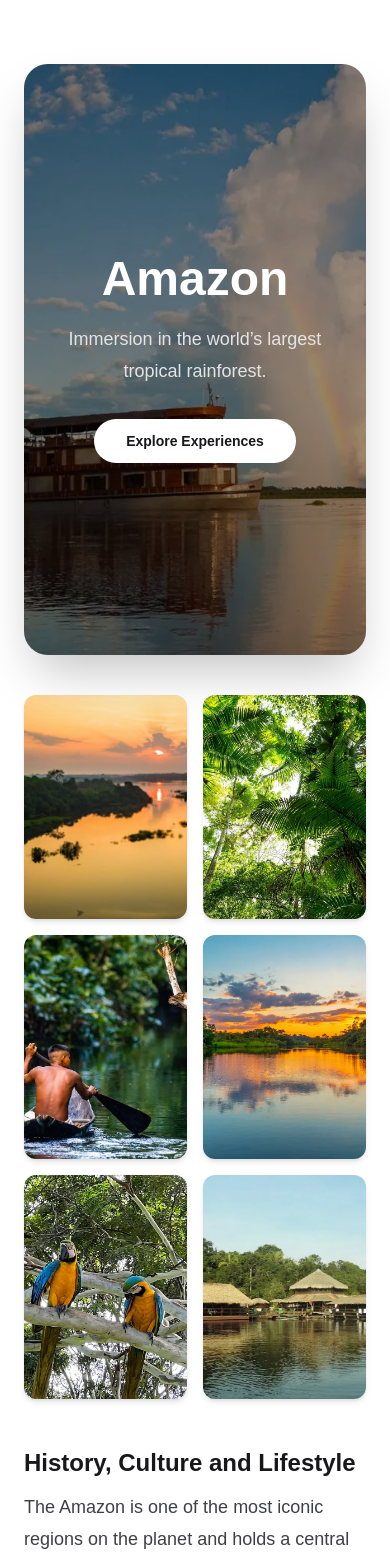
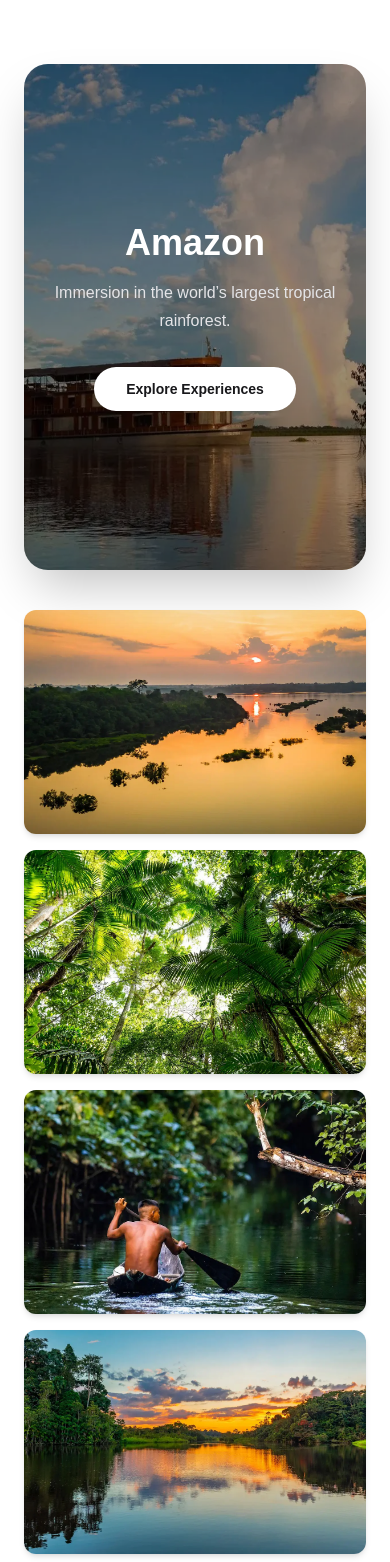
Before and after one commit to renatovvjr/brazil-premium-travel, a React (Vite) app: page /destino/amazon in a window 390 px wide. Shown: the top 1562 px of the page. Built offline with nearby package versions, Linux system fonts and the light colour scheme; no server answers.

Commit message:
Improved mobile responsiveness and hero section layout

```diff
--- a/src/DestinationPage.jsx
+++ b/src/DestinationPage.jsx
@@ -293,7 +293,7 @@ export default function DestinationPage() {
   return (
     <div className="min-h-screen bg-white px-6 py-16 text-zinc-900">
       <div className="mx-auto max-w-5xl">
-        <div className="relative h-[70vh] overflow-hidden rounded-3xl shadow-2xl">
+        <div className="relative h-[60vh] overflow-hidden rounded-3xl shadow-2xl md:h-[70vh]">
           <img
             src={destination.hero}
             alt={destination.title}
@@ -303,11 +303,11 @@ export default function DestinationPage() {
           <div className="absolute inset-0 bg-black/40" />
 
           <div className="absolute inset-0 flex flex-col items-center justify-center px-6 text-center text-white">
-            <h1 className="text-5xl font-semibold md:text-7xl">
+            <h1 className="text-4xl font-semibold md:text-7xl">
               {destination.title}
             </h1>
 
-            <p className="mt-5 max-w-2xl text-lg leading-8 text-zinc-200 md:text-2xl">
+            <p className="mt-4 max-w-2xl text-base leading-7 text-zinc-200 md:mt-5 md:text-2xl md:leading-8">
               {destination.subtitle}
             </p>
 
@@ -320,7 +320,7 @@ export default function DestinationPage() {
           </div>
         </div>
 
-        <div className="mt-10 grid grid-cols-2 gap-4 md:grid-cols-3">
+        <div className="mt-10 grid grid-cols-1 gap-4 sm:grid-cols-2 md:grid-cols-3">
           {destination.gallery.map((img, i) => (
             <div
               key={i}
```
